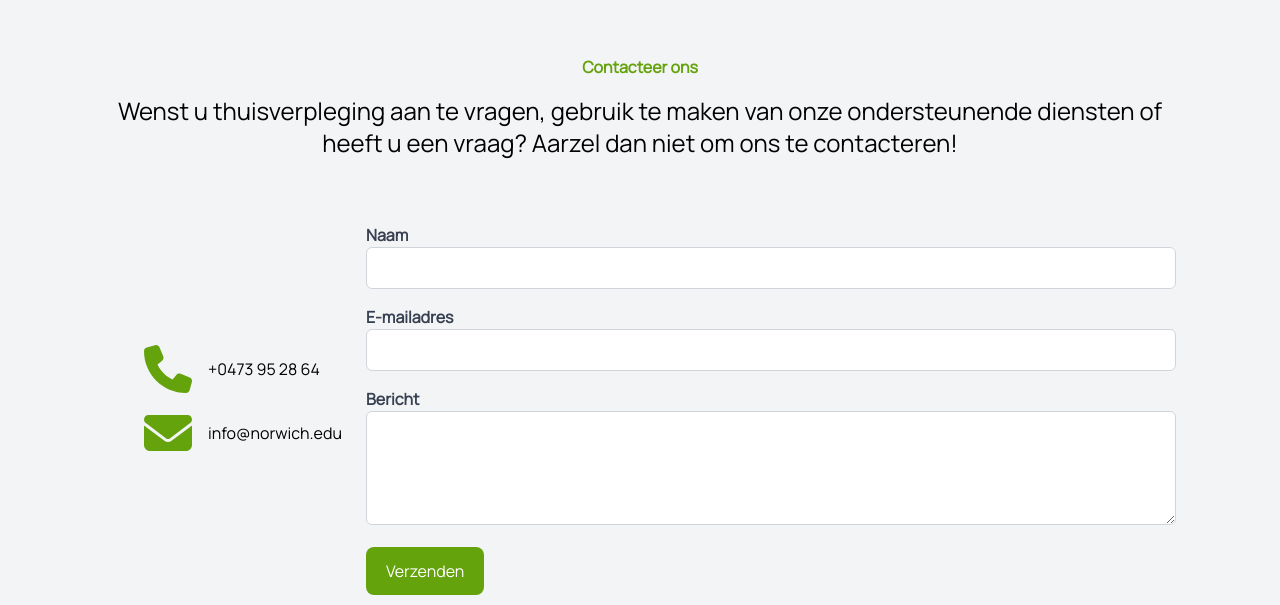
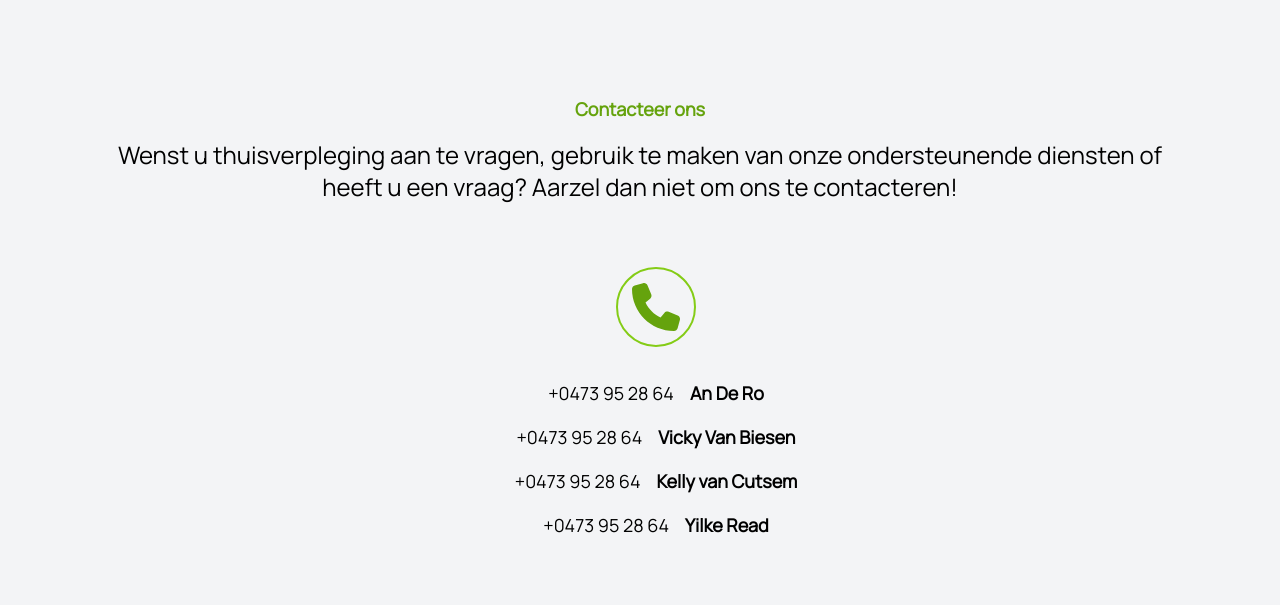
Before and after one commit to mouise1111/Nova-Nursing, a SvelteKit app: page / in a window 1280 px wide. Shown: the part 3275-3880 px from the top of the page. Built offline with nearby package versions, Linux system fonts and the light colour scheme.

Commit message:
changed contact section

```diff
--- a/src/routes/+page.svelte
+++ b/src/routes/+page.svelte
@@ -296,7 +296,7 @@
 	<Services />
 	<div
 		id="team"
-		class="h-screen flex items-center text-center lg:text-left third-screen lg:pt-0 mb-0 md:mb-16 lg:mb-0"
+		class="lg:h-screen flex items-center text-center lg:text-left third-screen lg:pt-0 mb-0 md:mb-16 lg:mb-0"
 	>
 		<div class="lg:flex flex-row rounded items-center justify-between lg:content-center">
 			<div class="lg:w-1/2 flex justify-center order-last lg:order-first">
@@ -337,7 +337,7 @@
 	</div>
 	<div
 		id="review"
-		class=" mb-0 md:mb-32 sm fourth-screen lg:mb-0 h-screen mt-0 lg:flex lg:flex-col lg:content-center lg:justify-center"
+		class=" mb-0 md:mb-32 sm fourth-screen lg:mb-0 lg:h-screen mt-0 lg:flex lg:flex-col lg:content-center lg:justify-center"
 	>
 		<h3 class="text-center bold text-lime-600 mt-16 lg:mt-0 title-review">Onze Beoordeling</h3>
 		<!-- <h2 class="text-center text-2xl my-4 px-2">
@@ -368,7 +368,7 @@
 			</div>
 		</div>
 	</div>
-	<div
+	<!-- <div
 		id="contact"
 		class="mb-0 md:mb-32 lg:mb-0 h-screen last-screen lg:flex lg:flex-col justify-center"
 	>
@@ -436,6 +436,44 @@
 				</form>
 			</div>
 		</div>
+	</div> -->
+	<div
+		id="contact"
+		class="mb-0 lg:mb-0 lg:h-screen last-screen flex content-center flex-col justify-center lg:text-lg text-l"
+	>
+		<h3 class="text-center font-bold text-lime-600 mt-16 lg:mt-0 contact-title1">Contacteer ons</h3>
+		<h2 class="text-center text-2xl my-4 mb-8 lg:mb-16 px-2 contact-title2">
+			Wenst u thuisverpleging aan te vragen, gebruik te maken van onze ondersteunende diensten of
+			heeft u een vraag? Aarzel dan niet om ons te contacteren!
+		</h2>
+		<div
+			class="flex flex-col items-center content-center mb-8 lg:mb-0 lg:justify-center lg:min-w-fit lg:px-4 lg:ml-8 contact-container"
+		>
+			<div
+				class="border-2 border-lime-500 rounded-full w-12 h-12 lg:w-20 lg:h-20 flex items-center justify-center mb-8"
+			>
+				<img src="/phone-solid.svg" alt="" class="w-16 mx-2 lg:mx-0 lg:w-12 mb-4 m-4" />
+			</div>
+			<div class="flex flex-row items-center mb-4 gap-4 justify-between">
+				<a href="tel:+31612345678">+0473 95 28 64</a>
+				<h3>An De Ro</h3>
+			</div>
+
+			<div class="flex flex-row items-center mb-4 gap-4 justify-between">
+				<a href="tel:+31612345678">+0473 95 28 64</a>
+				<h3>Vicky Van Biesen</h3>
+			</div>
+
+			<div class="flex flex-row items-center mb-4 gap-4 justify-between">
+				<a href="tel:+31612345678">+0473 95 28 64</a>
+				<h3>Kelly van Cutsem</h3>
+			</div>
+
+			<div class="flex flex-row items-center mb-4 gap-4 justify-between">
+				<a href="tel:+31612345678">+0473 95 28 64</a>
+				<h3>Yilke Read</h3>
+			</div>
+		</div>
 	</div>
 </main>
 <footer class="bg-gray-200 py-4 mt-8 lg:mt-8">
```
